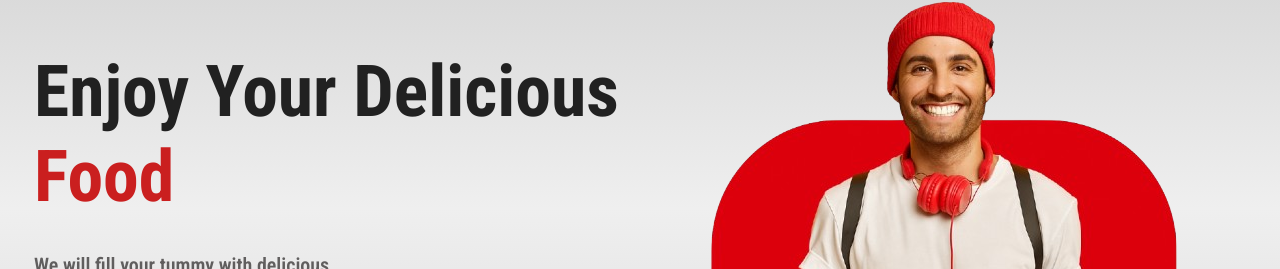
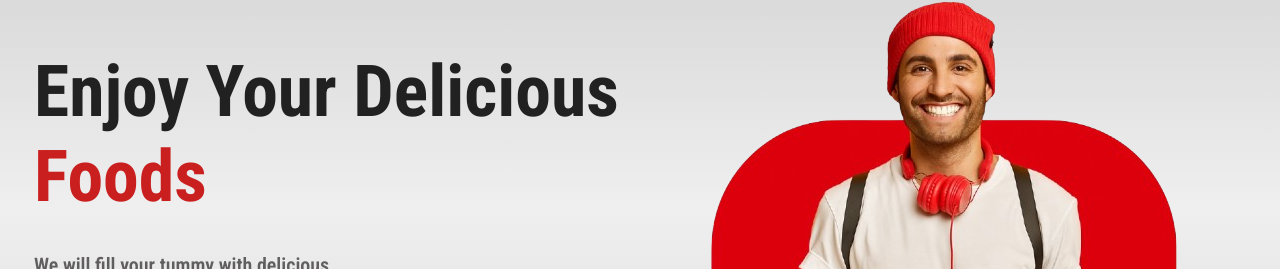
Before and after one commit to NiharikaNeha/Food-Dev, a plain HTML site: page index.html in a window 1280 px wide. Shown: the part 218-487 px from the top of the page. Drawn offline with Linux system fonts and the light colour scheme; a web font is replaced by a local one.

Commit message:
files uploaded

```diff
--- a/index.html
+++ b/index.html
@@ -75,7 +75,7 @@
       <section>
         <div class="hero-section flex wrapper">
           <div class="content">
-            <h1>Enjoy Your Delicious <span>Food</span></h1>
+            <h1>Enjoy Your Delicious <span>Foods</span></h1>
             <p class="para">
               We will fill your tummy with delicious <br />
               food with fast delivery.
```
